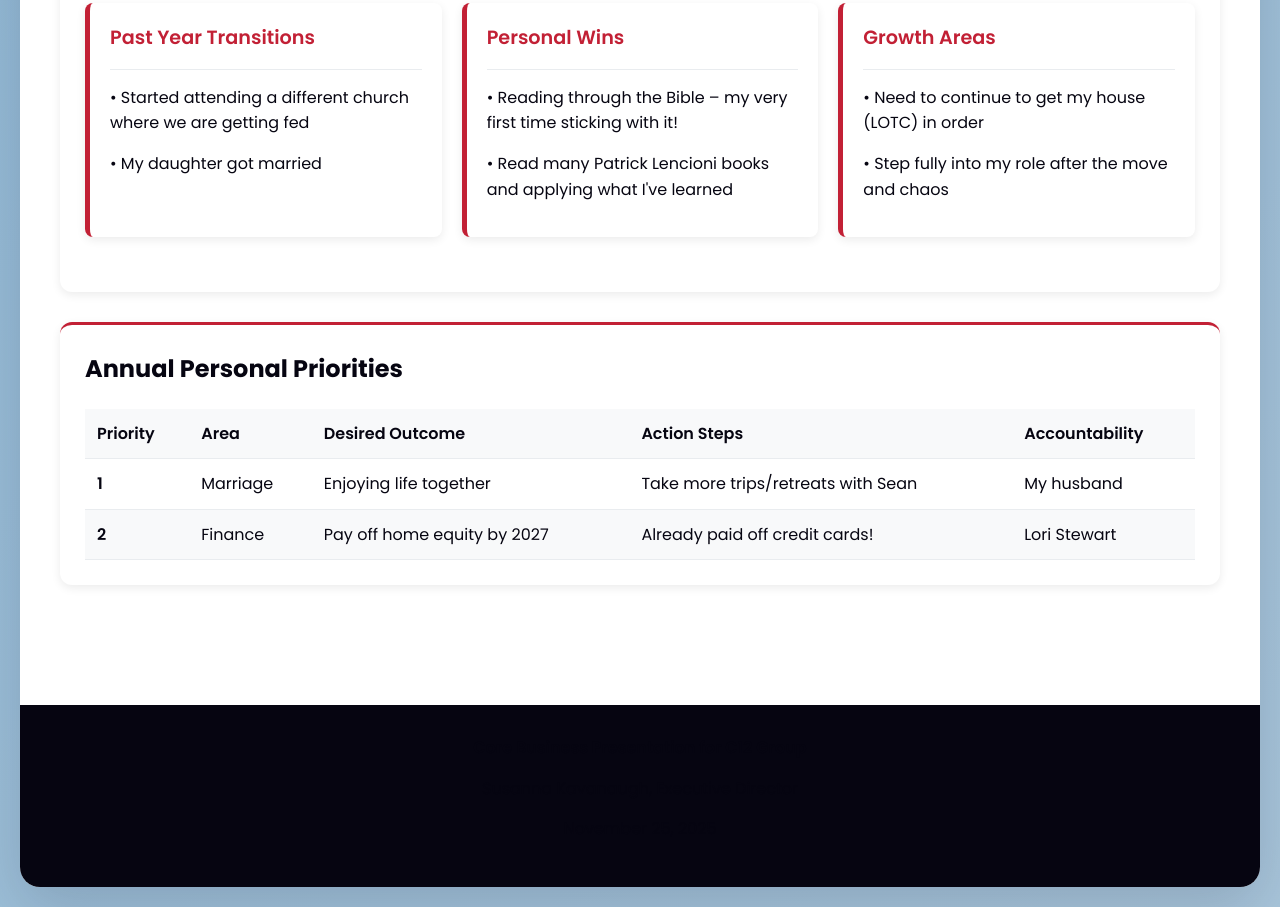
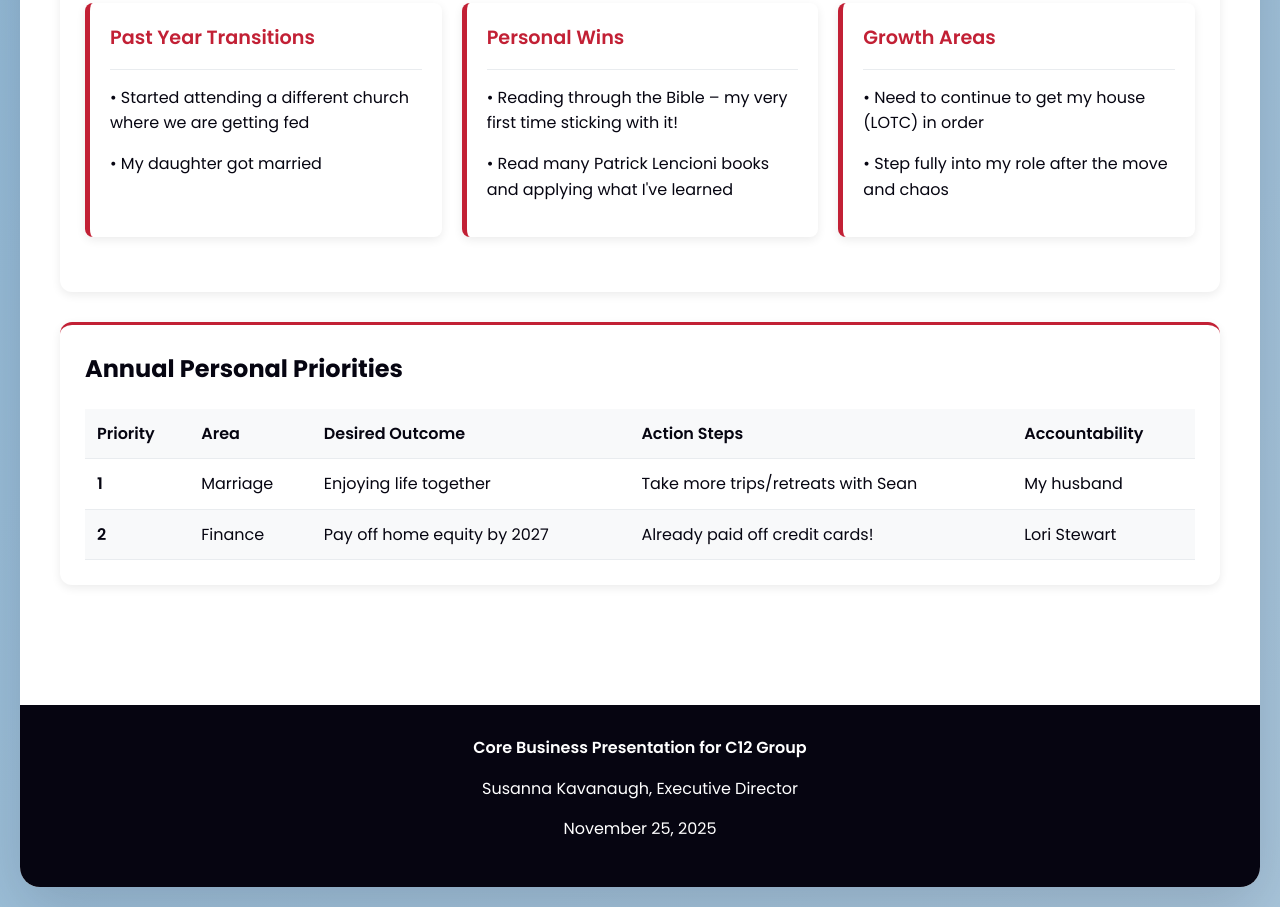
Before and after one commit to Stackked239/CBP, a plain HTML site: page index.html in a window 1280 px wide. Shown: the part 1399-2306 px from the top of the page. Drawn offline with Linux system fonts and the light colour scheme.

Commit message:
Update index.html

```diff
--- a/index.html
+++ b/index.html
@@ -1382,9 +1382,9 @@
         </div>
 
         <div class="footer">
-            <p><strong>Core Business Presentation for C12 Group</strong></p>
-            <p>Susanna Kavanaugh, Executive Director</p>
-            <p>November 25, 2025</p>
+            <p style="color: var(--brand-white);"><strong style="color: var(--brand-white);">Core Business Presentation for C12 Group</strong></p>
+            <p style="color: var(--brand-white);">Susanna Kavanaugh, Executive Director</p>
+            <p style="color: var(--brand-white);">November 25, 2025</p>
         </div>
     </div>
 
```
